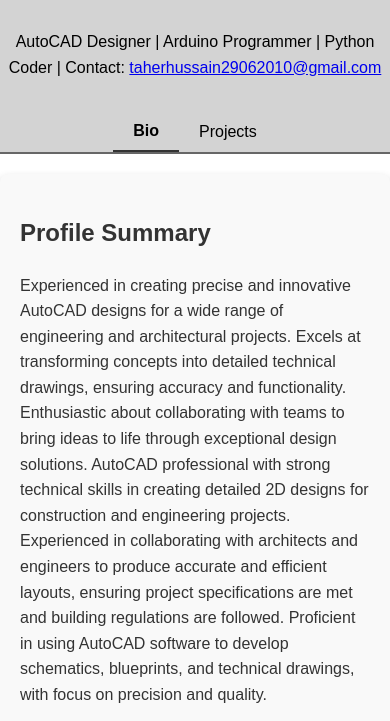
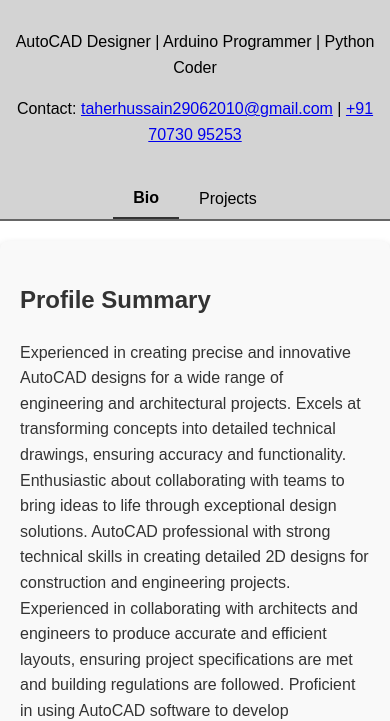
Before and after one commit to Taher5152/CV, a plain HTML site: page index.html in a window 390 px wide. Shown: the part 128-849 px from the top of the page. Drawn offline with Linux system fonts and the light colour scheme.

Commit message:
Add files via upload
telephone no. added

```diff
--- a/index.html
+++ b/index.html
@@ -65,7 +65,12 @@
 <body>
     <header>
         <h1>Taher Hussain</h1>
-        <p>AutoCAD Designer | Arduino Programmer | Python Coder | Contact: <a href="mailto:taherhussain29062010@gmail.com">taherhussain29062010@gmail.com</a></p>
+        <p>AutoCAD Designer | Arduino Programmer | Python Coder</p>
+        <p>
+            Contact:
+            <a href="mailto:taherhussain29062010@gmail.com">taherhussain29062010@gmail.com</a> |
+            <a href="tel:+917073095253">+91 70730 95253</a>
+        </p>
     </header>
 
     <div class="tabs">
@@ -118,7 +123,6 @@
     <div id="projects" class="tab-content">
         <h2>Projects</h2>
         <p>Below is one of my recent project designs:</p>
-
     </div>
 
     <footer>
@@ -141,4 +145,4 @@
         }
     </script>
 </body>
-</html>ss
+</html
```
